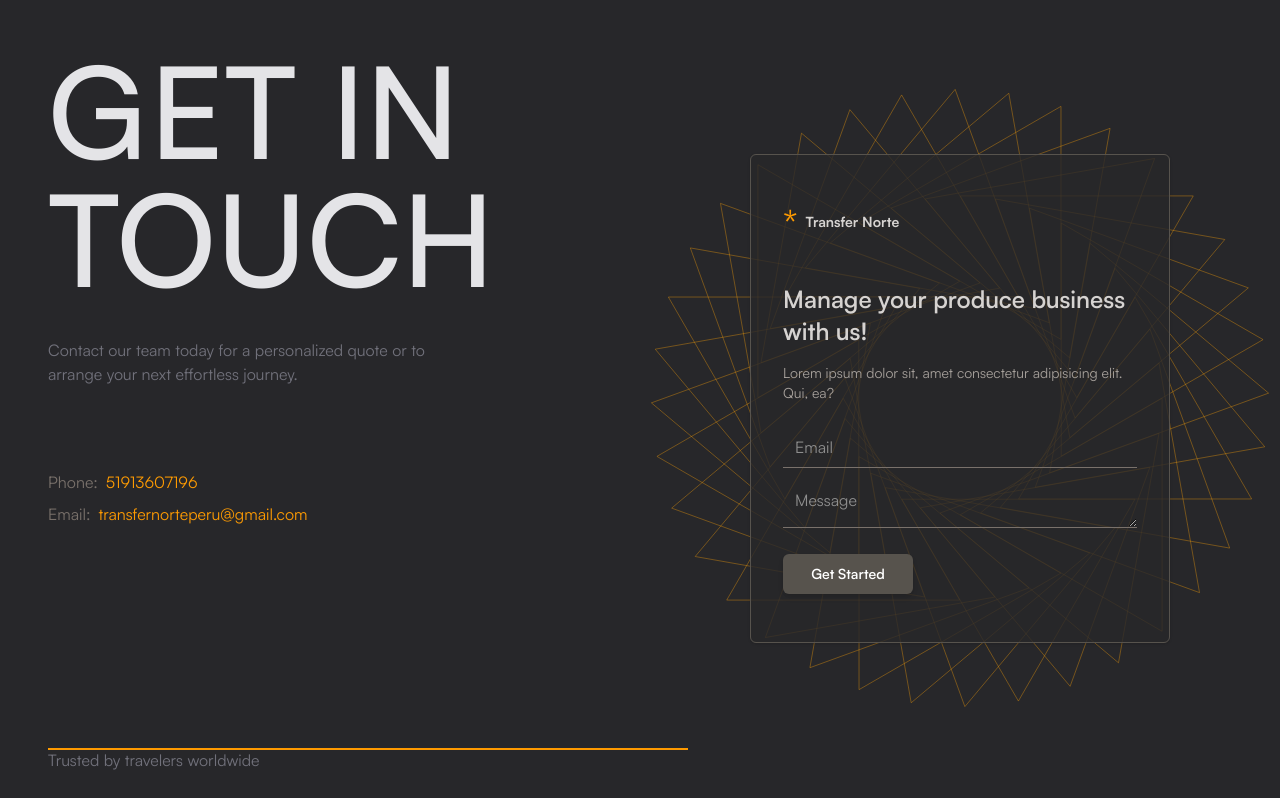
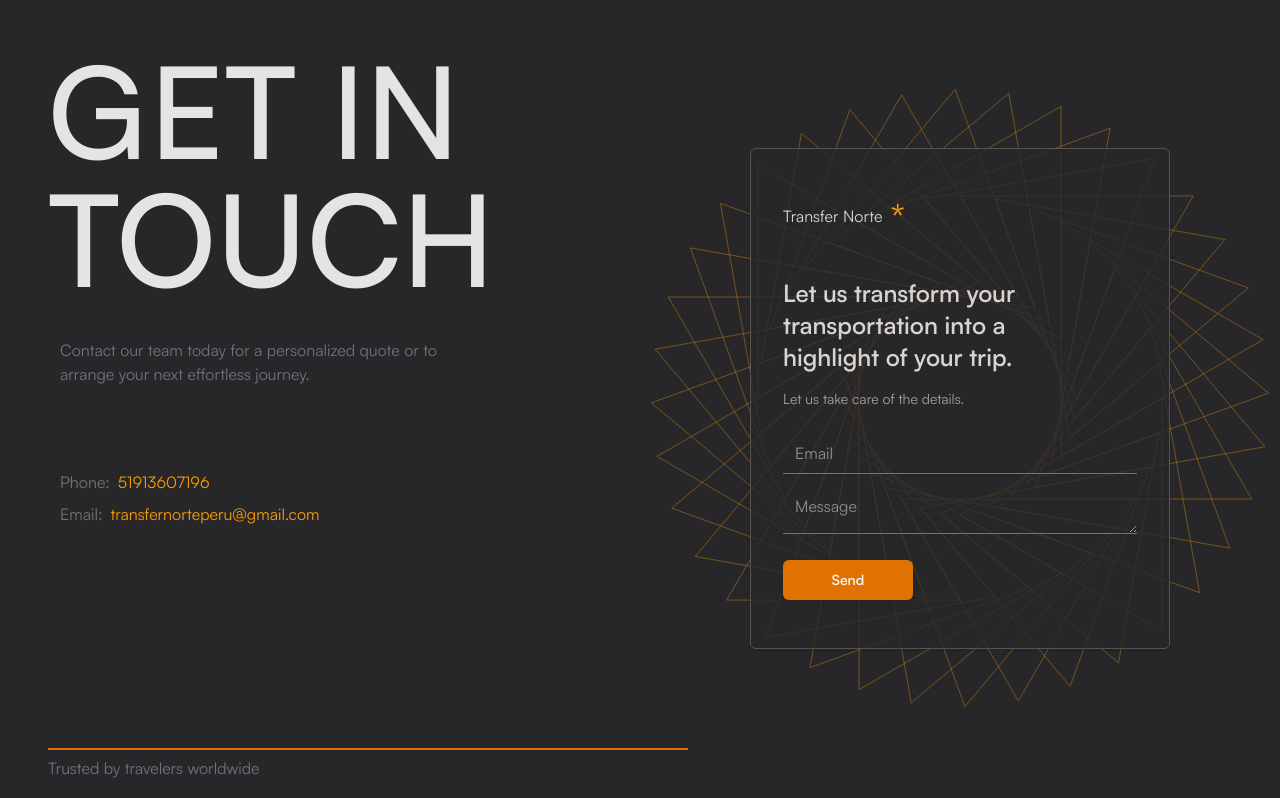
Before and after one commit to Najdorf12/transfer-norte-Peru, a Next.js app: page / in a window 1280 px wide. Shown: the part 6195-6993 px from the top of the page. Built offline with nearby package versions, Linux system fonts and the light colour scheme.

Commit message:
add styles

```diff
--- a/src/components/layout/Contact.jsx
+++ b/src/components/layout/Contact.jsx
@@ -24,11 +24,11 @@
     >
       <article className="relative z-50 flex flex-col self-start gap-9 lg:w-1/2 py-12 px-12">
         <h6 className="text-9xl text-zinc-200 font-medium">GET IN TOUCH</h6>
-       <p className=" z-50 text-zinc-500  max-w-[400px] ">
+       <p className=" z-50 text-zinc-500  max-w-[400px] pl-3">
         Contact our team today for a personalized quote or to arrange your next
         effortless journey.
       </p>
-      <ul className="text-stone-500 flex flex-col gap-2 mt-12 text-base">
+      <ul className="text-stone-500 flex flex-col gap-2 mt-12 pl-3">
         <li className="flex gap-2">Phone: <span className="text-amber-500"> 51913607196</span></li>
         <li className="flex gap-2">Email: <span className="text-amber-500"> transfernorteperu@gmail.com</span></li>
       </ul>
@@ -51,8 +51,8 @@
         <Form />
       </div>
 
-      <div className="w-1/2 h-0.5 absolute left-12 bottom-12 bg-amber-500 text-zinc-500 ">
-          Trusted by travelers worldwide
+      <div className="w-1/2 h-0.5 absolute left-12 bottom-12 bg-amber-600 text-zinc-500 ">
+      <legend className="mt-2">Trusted by travelers worldwide</legend>
       </div>
     </section>
   );
--- a/src/components/ui/Form.jsx
+++ b/src/components/ui/Form.jsx
@@ -1,24 +1,22 @@
 export default function Form() {
   return (
     <>
-      <div className="relative border border-stone-600 shadow max-w-[420px] lg:py-12 p-8 rounded-md bg-zinc-800/80 ">
-
+      <div className="relative border border-stone-600 shadow max-w-[420px] lg:py-12 p-8 rounded-md bg-zinc-800/80  text-balance">
         <div className="flex justify-between text-sm text-stone-300">
           <div className="flex items-center gap-2">
+            <p className="text-base pb-0.5">Transfer Norte</p>
             <div className="text-4xl text-amber-500">*</div>
-            <p className="font-bold pb-0.5">Transfer Norte</p>
           </div>
-
         </div>
 
         <div className="mt-10 text-stone-300">
           <h1 className="text-2xl font-semibold">
-            Manage your produce business with us!
+            Let us transform your transportation into a highlight of your trip.
           </h1>
         </div>
 
         <p className="text-sm mt-4 text-stone-400">
-          Lorem ipsum dolor sit, amet consectetur adipisicing elit. Qui, ea?
+          Let us take care of the details.
         </p>
 
         <div className="mt-6 text-stone-100">
@@ -33,13 +31,11 @@
           />
         </div>
 
-
-
         <button
           type="submit"
-          className="bg-stone-600 text-white text-sm h-10 w-[130px] rounded-md font-semibold mt-5 shadow-md hover:bg-blue-700 transition duration-300 hover:scale-105"
+          className="bg-amber-600 text-stone-100 text-sm h-10 w-[130px] rounded-md font-semibold mt-5 shadow-md hover:bg-zinc-100 hover:text-amber-500 transition duration-300 hover:scale-105"
         >
-          Get Started
+          Send
         </button>
       </div>
     </>
```
